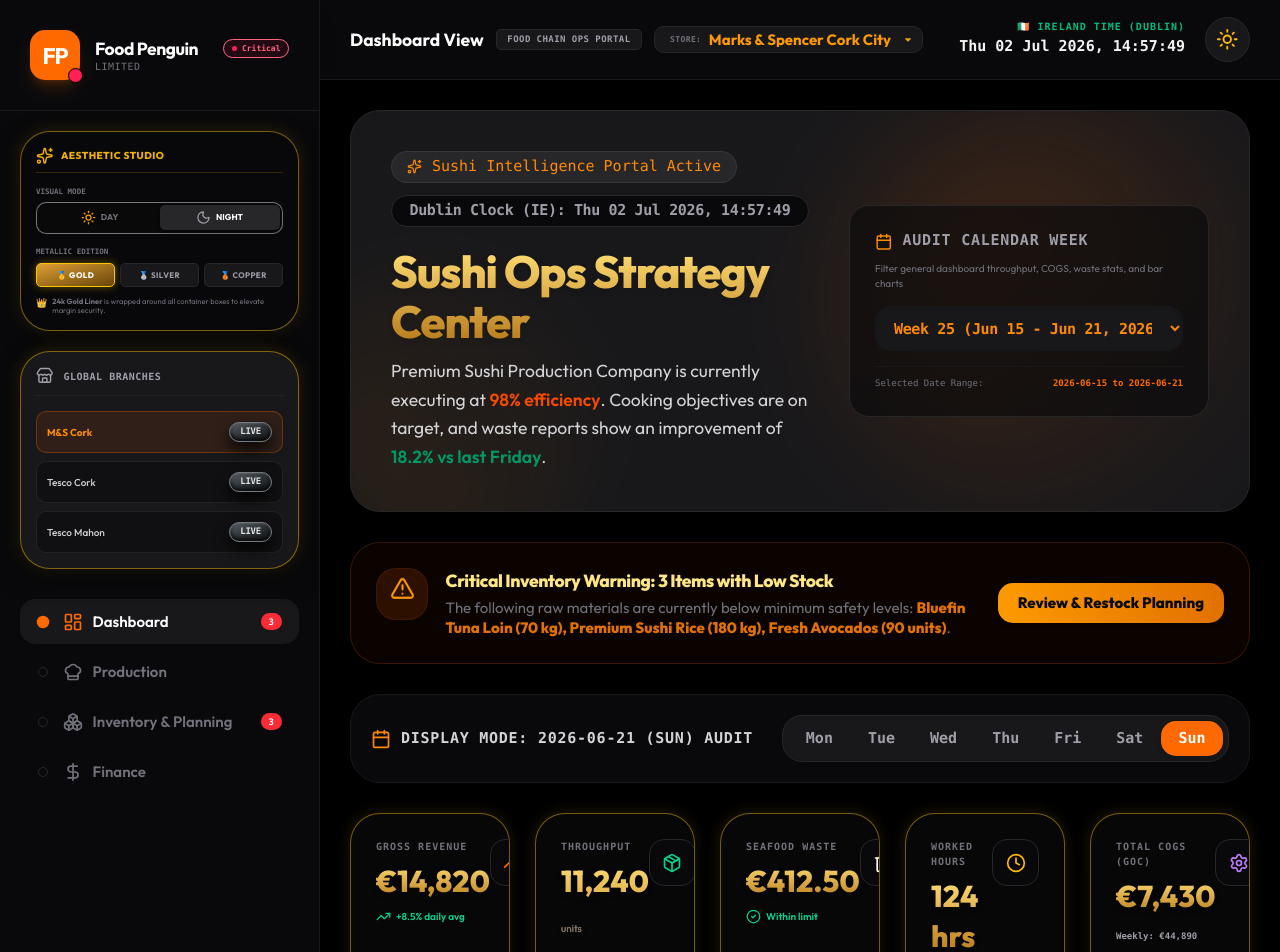
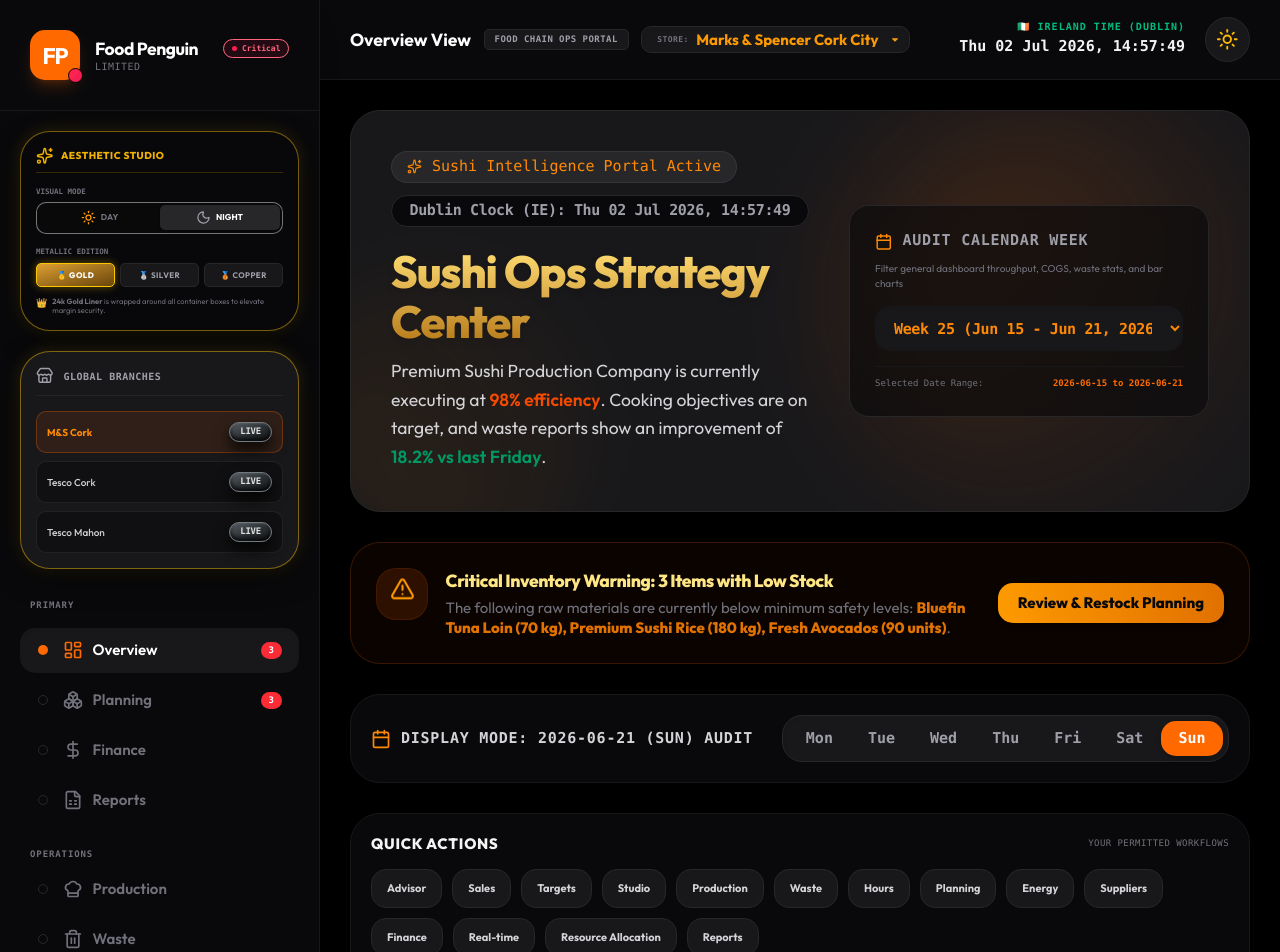
Before and after one commit to beer-sakthai/Food-Penguin-Limited, a React (Vite) app: page / in a window 1280 px wide. Shown: the top 952 px of the page. Built offline with nearby package versions, Linux system fonts and the light colour scheme.

Commit message:
Group sidebar navigation by role and workflow

```diff
--- a/src/App.tsx
+++ b/src/App.tsx
@@ -100,9 +100,9 @@
   "Admin" | "Manager" | "Staff" | "User",
   string[]
 > = {
-  Admin: ["Overview", "Production", "Planning", "Finance"],
-  Manager: ["Overview", "Production", "Planning", "Finance"],
-  Staff: ["Overview", "Production", "Planning"],
+  Admin: ["Overview", "Advisor", "Sell", "Target", "Studio", "Production", "Waste", "Hours", "Planning", "Energy", "Suppliers", "Finance", "Realtime", "Allocation", "Reports"],
+  Manager: ["Overview", "Sell", "Target", "Production", "Waste", "Hours", "Planning", "Energy", "Suppliers", "Finance", "Realtime", "Allocation", "Reports"],
+  Staff: ["Overview", "Production", "Waste", "Hours", "Planning", "Suppliers", "Realtime"],
   User: ["Overview"],
 };
 
@@ -360,6 +360,7 @@
 
   const [activeTab, setActiveTab] = useState<string>("Overview");
   const [isMobileMenuOpen, setIsMobileMenuOpen] = useState(false);
+  const [isMoreToolsOpen, setIsMoreToolsOpen] = useState(false);
   const [userRole, setUserRole] = useState<
     "Admin" | "Manager" | "Staff" | "User"
   >("Admin");
@@ -1756,28 +1757,44 @@
     }
   };
 
-  const allTabMeta = [
-    {
-      id: "Overview",
-      label: "Dashboard",
-      icon: <LayoutDashboard className="w-4 h-4" />,
-    },
-    {
-      id: "Production",
-      label: "Production",
-      icon: <ChefHat className="w-4 h-4" />,
-    },
-    { id: "Planning", label: "Inventory & Planning", icon: <Boxes className="w-4 h-4" /> },
-    {
-      id: "Finance",
-      label: "Finance",
-      icon: <DollarSign className="w-4 h-4" />,
-    },
+  type TabMeta = { id: string; label: string; icon: React.ReactNode };
+
+  const primaryTabMeta: TabMeta[] = [
+    { id: "Overview", label: "Overview", icon: <LayoutDashboard className="w-4 h-4" /> },
+    { id: "Planning", label: "Planning", icon: <Boxes className="w-4 h-4" /> },
+    { id: "Finance", label: "Finance", icon: <DollarSign className="w-4 h-4" /> },
+    { id: "Reports", label: "Reports", icon: <FileSpreadsheet className="w-4 h-4" /> },
   ];
 
-  const tabMeta = allTabMeta.filter((tab) =>
-    rolePermissions[userRole].includes(tab.id),
-  );
+  const operationsTabMeta: TabMeta[] = [
+    { id: "Production", label: "Production", icon: <ChefHat className="w-4 h-4" /> },
+    { id: "Waste", label: "Waste", icon: <Trash2 className="w-4 h-4" /> },
+    { id: "Hours", label: "Hours", icon: <Clock className="w-4 h-4" /> },
+    { id: "Suppliers", label: "Suppliers", icon: <Package className="w-4 h-4" /> },
+    { id: "Allocation", label: "Resource Allocation", icon: <SlidersHorizontal className="w-4 h-4" /> },
+    { id: "Energy", label: "Energy", icon: <Zap className="w-4 h-4" /> },
+    { id: "Realtime", label: "Real-time", icon: <Activity className="w-4 h-4" /> },
+  ];
+
+  const moreToolsTabMeta: TabMeta[] = [
+    { id: "Sell", label: "Sales", icon: <Coins className="w-4 h-4" /> },
+    { id: "Target", label: "Targets", icon: <ShieldCheck className="w-4 h-4" /> },
+    { id: "Advisor", label: "Advisor", icon: <BrainCircuit className="w-4 h-4" /> },
+    { id: "Studio", label: "Studio", icon: <Wand2 className="w-4 h-4" /> },
+  ];
+
+  const permittedTabIds = rolePermissions[userRole];
+  const primaryTabs = primaryTabMeta.filter((tab) => permittedTabIds.includes(tab.id));
+  const operationsTabs = operationsTabMeta.filter((tab) => permittedTabIds.includes(tab.id));
+  const moreToolsTabs = moreToolsTabMeta.filter((tab) => permittedTabIds.includes(tab.id));
+  const tabMeta = [...primaryTabs, ...operationsTabs, ...moreToolsTabs];
+
+  const navigateToTab = (tabId: string) => {
+    if (permittedTabIds.includes(tabId)) {
+      setActiveTab(tabId);
+      setIsMobileMenuOpen(false);
+    }
+  };
 
   // Switch to allowed tab if role changes and active tab is hidden
   useEffect(() => {
@@ -1792,9 +1809,10 @@
         return (
           <OverviewTab
             metrics={metrics}
-            onNavigateTab={setActiveTab}
+            onNavigateTab={navigateToTab}
             targets={targets}
             userRole={userRole}
+            availableTabIds={permittedTabIds}
             onUpdateMetrics={handleUpdateMetrics}
             irelandTime={irelandTime}
             weeklyLogs={weeklyLogs}
@@ -1892,9 +1910,10 @@
         return (
           <OverviewTab
             metrics={metrics}
-            onNavigateTab={setActiveTab}
+            onNavigateTab={navigateToTab}
             targets={targets}
             userRole={userRole}
+            availableTabIds={permittedTabIds}
             onUpdateMetrics={handleUpdateMetrics}
             irelandTime={irelandTime}
             weeklyLogs={weeklyLogs}
@@ -1944,6 +1963,28 @@
 
   const isLight = theme === "light";
 
+  const renderNavigationButton = (tab: TabMeta) => {
+    const isActive = activeTab === tab.id;
+    return (
+      <button
+        key={tab.id}
+        type="button"
+        onClick={() => navigateToTab(tab.id)}
+        className={`w-full text-left py-2.5 px-3.5 rounded-xl text-xs font-semibold flex items-center gap-3 transition-colors duration-200 ${
+          isActive
+            ? isLight ? "bg-zinc-100 text-zinc-950 font-extrabold shadow-sm" : "bg-zinc-900 text-white font-bold shadow-inner"
+            : isLight ? "text-zinc-600 hover:bg-white hover:text-zinc-900" : "text-zinc-500 hover:bg-zinc-905 hover:text-white"
+        }`}
+      >
+        <span className={`w-2 h-2 rounded-full shrink-0 ${isActive ? tab.id === "Realtime" ? "bg-rose-500 animate-pulse" : "bg-orange-500" : isLight ? "border border-zinc-300" : "border border-zinc-800"}`} />
+        <span className="flex-1 flex items-center gap-2 justify-between">
+          <span className="flex items-center gap-2"><span className={isActive ? "text-orange-500" : isLight ? "text-zinc-400" : "text-zinc-500"}>{tab.icon}</span>{tab.label}</span>
+          {(tab.id === "Overview" || tab.id === "Planning") && lowStockCount > 0 && <span className="bg-red-500 text-white font-mono text-[9px] px-1.5 py-0.5 rounded-full font-black animate-pulse shrink-0">{lowStockCount}</span>}
+        </span>
+      </button>
+    );
+  };
+
   if (!currentUser) {
     return (
       <LoginScreen
@@ -1969,7 +2010,7 @@
     >
       {/* SIDEBAR: NAVIGATION */}
       <aside
-        className={`w-full md:w-64 flex flex-col shrink-0 shadow-xl md:border-r border-b md:border-b-0 transition-all duration-200 ${isMobileMenuOpen ? "fixed inset-0 z-50 h-[100dvh] overflow-hidden" : "sticky md:relative top-0 z-40"} ${
+        className={`w-full md:w-64 flex flex-col shrink-0 shadow-xl md:border-r border-b md:border-b-0 transition-all duration-200 ${isMobileMenuOpen ? "fixed inset-x-0 top-0 z-50 max-h-[85dvh] overflow-hidden rounded-b-2xl" : "sticky md:relative top-0 z-40"} ${
           isLight
             ? "bg-white border-zinc-200 text-zinc-800"
             : "bg-zinc-950 border-zinc-900 text-zinc-100"
@@ -2201,62 +2242,35 @@
             </div>
           </div>
 
-          {/* Navigation Actions */}
-          <nav className="flex-1 p-4 mt-2 space-y-1 overflow-y-auto">
-            {tabMeta.map((tab) => {
-              const isActive = activeTab === tab.id;
-              return (
+          {/* Grouped, role-aware navigation */}
+          <nav aria-label="Workspace navigation" className="flex-1 p-4 mt-2 space-y-3 overflow-y-auto">
+            <p className={`px-2 text-[9px] font-mono font-bold uppercase tracking-widest ${isLight ? "text-zinc-500" : "text-zinc-500"}`}>Primary</p>
+            <div className="space-y-1">
+              {primaryTabs.map((tab) => renderNavigationButton(tab))}
+            </div>
+
+            {operationsTabs.length > 0 && (
+              <section aria-labelledby="operations-nav-heading" className="space-y-1">
+                <p id="operations-nav-heading" className={`px-2 pt-2 text-[9px] font-mono font-bold uppercase tracking-widest ${isLight ? "text-zinc-500" : "text-zinc-500"}`}>Operations</p>
+                {operationsTabs.map((tab) => renderNavigationButton(tab))}
+              </section>
+            )}
+
+            {moreToolsTabs.length > 0 && (
+              <section className={`rounded-xl border ${isLight ? "border-zinc-200 bg-zinc-50" : "border-zinc-800 bg-zinc-900/40"}`}>
                 <button
-                  key={tab.id}
-                  onClick={() => {
-                    setActiveTab(tab.id);
-                    setIsMobileMenuOpen(false);
-                  }}
-                  className={`w-full text-left py-2.5 px-3.5 rounded-xl text-xs font-semibold flex items-center gap-3 transition-colors duration-200 ${
-                    isActive
-                      ? isLight
-                        ? "bg-zinc-100 text-zinc-950 font-extrabold shadow-sm"
-                        : "bg-zinc-900 text-white font-bold shadow-inner"
-                      : isLight
-                        ? "text-zinc-600 text-zinc-600  hover:-translate-y-0.5 hover:shadow-lg active:scale-[0.98] hover:bg-zinc-50 hover:text-zinc-900"
-                        : "text-zinc-500 hover:bg-zinc-905 hover:text-white"
-                  }`}
+                  type="button"
+                  aria-expanded={isMoreToolsOpen}
+                  onClick={() => setIsMoreToolsOpen((open) => !open)}
+                  className={`w-full py-2.5 px-3.5 rounded-xl text-xs font-semibold flex items-center gap-3 transition-colors ${isLight ? "text-zinc-700 hover:bg-white" : "text-zinc-300 hover:bg-zinc-900"}`}
                 >
-                  <span
-                    className={`w-2 h-2 rounded-full transition-all duration-300 shrink-0 ${
-                      isActive
-                        ? tab.id === "Real-time"
-                          ? "bg-rose-500 animate-pulse"
-                          : "bg-orange-500 scale-125"
-                        : isLight
-                          ? "bg-transparent border border-zinc-300"
-                          : "bg-transparent border border-zinc-800"
-                    }`}
-                  />
-                  <span className="flex-1 flex items-center gap-2 justify-between">
-                    <span className="flex items-center gap-2">
-                      <span
-                        className={
-                          isActive
-                            ? "text-orange-500"
-                            : isLight
-                              ? "text-zinc-400"
-                              : "text-zinc-500"
-                        }
-                      >
-                        {tab.icon}
-                      </span>
-                      {tab.label}
-                    </span>
-                    {(tab.id === "Overview" || tab.id === "Planning") && lowStockCount > 0 && (
-                      <span className="bg-red-500 text-white font-mono text-[9px] px-1.5 py-0.5 rounded-full font-black animate-pulse shrink-0">
-                        {lowStockCount}
-                      </span>
-                    )}
-                  </span>
+                  <Boxes className="w-4 h-4 text-orange-500" />
+                  <span className="flex-1 text-left">More tools</span>
+                  {isMoreToolsOpen ? <ChevronUp className="w-4 h-4" /> : <ChevronDown className="w-4 h-4" />}
                 </button>
-              );
-            })}
+                {isMoreToolsOpen && <div className="px-1 pb-1 space-y-1">{moreToolsTabs.map((tab) => renderNavigationButton(tab))}</div>}
+              </section>
+            )}
           </nav>
 
           {/* Sidebar Capacity Card (matches Bento Grid illustration specs) */}
--- a/src/components/OverviewTab.tsx
+++ b/src/components/OverviewTab.tsx
@@ -46,7 +46,8 @@
   metrics: CoreMetrics;
   onNavigateTab: (tabId: string) => void;
   targets: CompanyTarget[];
-  userRole: "Admin" | "Manager" | "Staff";
+  userRole: "Admin" | "Manager" | "Staff" | "User";
+  availableTabIds: string[];
   onUpdateMetrics: (newMetrics: Partial<CoreMetrics>) => void;
   irelandTime?: string;
   weeklyLogs: DailyOperationalLog[];
@@ -65,6 +66,7 @@
   onNavigateTab,
   targets,
   userRole,
+  availableTabIds,
   onUpdateMetrics,
   irelandTime,
   weeklyLogs,
@@ -750,6 +752,43 @@
             )}
           </div>
         </div>
+
+        {/* Role-aware quick actions mirror every workflow available in navigation. */}
+        {availableTabIds.filter((tabId) => tabId !== "Overview").length > 0 && (
+          <section aria-labelledby="quick-actions-heading" className={`p-4 rounded-3xl border ${isLight ? "bg-white border-zinc-200" : "bg-zinc-950 border-zinc-900"}`}>
+            <div className="flex items-center justify-between gap-3 mb-3">
+              <h2 id="quick-actions-heading" className={`text-xs font-black uppercase tracking-wider ${isLight ? "text-zinc-800" : "text-zinc-100"}`}>Quick actions</h2>
+              <span className={`text-[9px] font-mono uppercase tracking-wider ${isLight ? "text-zinc-500" : "text-zinc-500"}`}>Your permitted workflows</span>
+            </div>
+            <div className="flex gap-2 overflow-x-auto pb-1 sm:flex-wrap">
+              {availableTabIds.filter((tabId) => tabId !== "Overview").map((tabId) => (
+                <button
+                  key={tabId}
+                  type="button"
+                  onClick={() => onNavigateTab(tabId)}
+                  className={`shrink-0 rounded-xl border px-3 py-2 text-[11px] font-bold transition-colors ${isLight ? "border-zinc-200 bg-zinc-50 text-zinc-700 hover:bg-orange-50 hover:border-orange-200 hover:text-orange-700" : "border-zinc-800 bg-zinc-900 text-zinc-300 hover:border-orange-500/50 hover:text-orange-300"}`}
+                >
+                  {({
+                    Advisor: "Advisor",
+                    Sell: "Sales",
+                    Target: "Targets",
+                    Studio: "Studio",
+                    Production: "Production",
+                    Waste: "Waste",
+                    Hours: "Hours",
+                    Planning: "Planning",
+                    Energy: "Energy",
+                    Suppliers: "Suppliers",
+                    Finance: "Finance",
+                    Realtime: "Real-time",
+                    Allocation: "Resource Allocation",
+                    Reports: "Reports",
+                  } as Record<string, string>)[tabId] || tabId}
+                </button>
+              ))}
+            </div>
+          </section>
+        )}
 
         {/* KPI Bento Cards */}
         <div className="grid grid-cols-1 sm:grid-cols-2 lg:grid-cols-5 gap-4 lg:gap-5">
```
